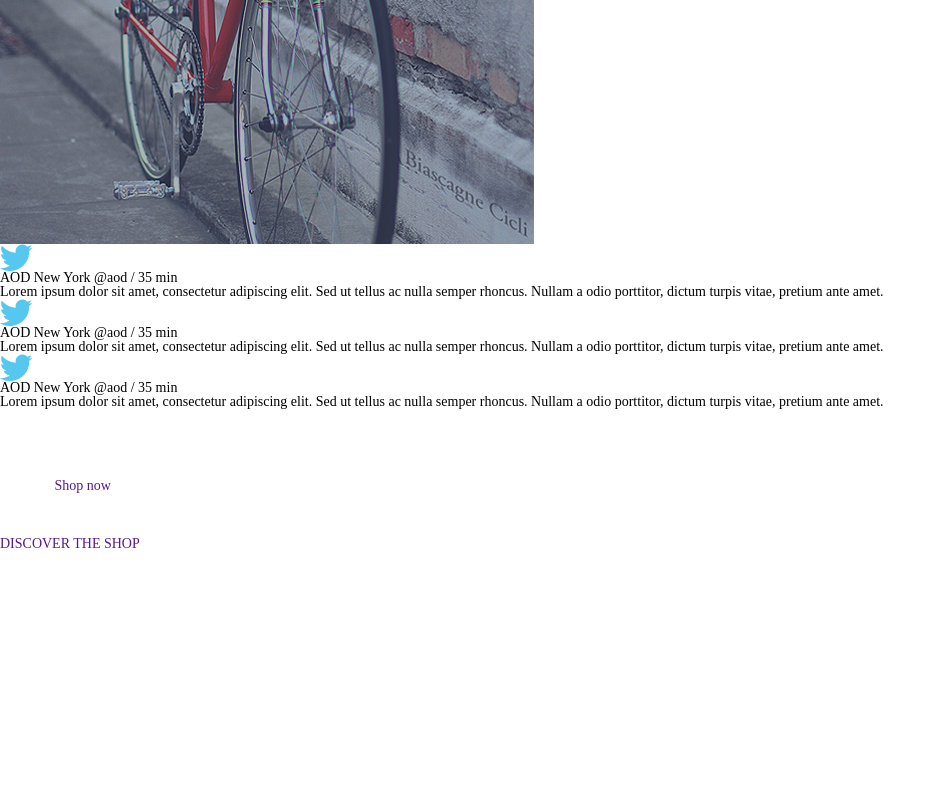
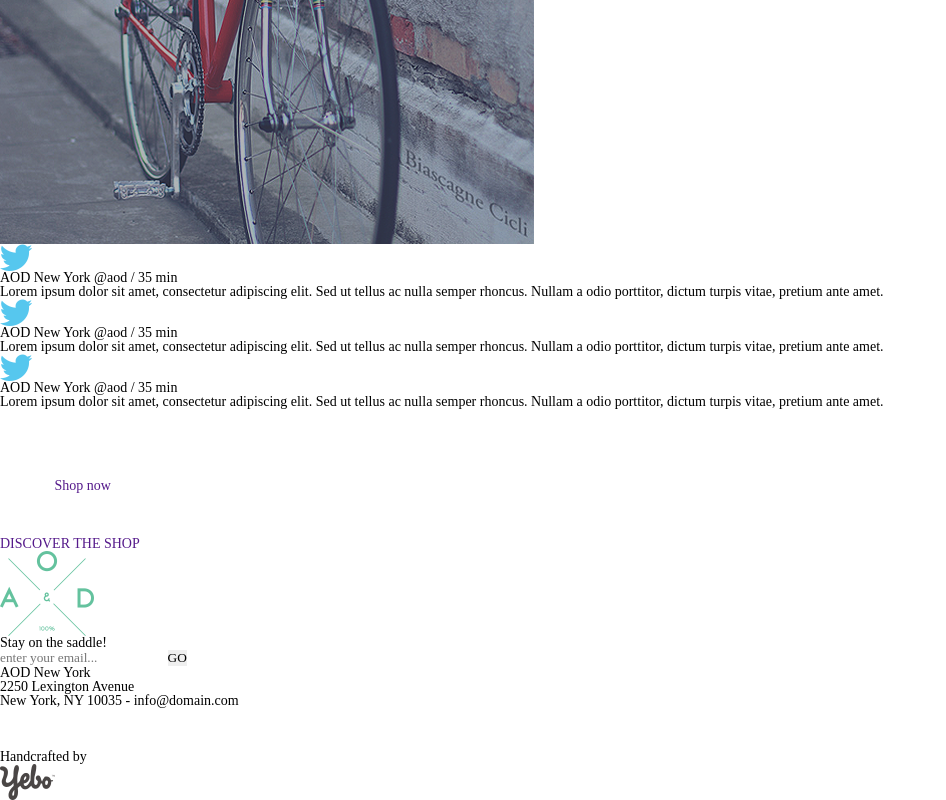
Before and after one commit to VladBondIt/BykesPracticGrid, a plain HTML site: page index.html in a window 1280 px wide. Shown: the part 4319-5119 px from the top of the page, without its empty margins (0-946 px from the left). Before the commit the page ends 4870 px from the top, so only its background shows below. Drawn offline with Linux system fonts and the light colour scheme.

Commit message:
html_done

```diff
--- a/index.html
+++ b/index.html
@@ -206,8 +206,41 @@
                     <a href="" class="shop__btn">DISCOVER THE SHOP</a>
                 </div>
             </section>
+            <section class="contact">
+                <div class="contact__logo">
+                    <img src="img/logo.png" alt="">
+                </div>
+                <div class="contact__text">
+                    <p>Stay on the saddle!</p>
+                </div>
+                <form action="#" method="get">
+                    <input type="email" name="email" id="email" placeholder="enter your email...">
+                    <button type="submit">GO</button>
+                </form>
+
+            </section>
+
         </div>
-
+        <div class="footer">
+            <div class="footer__row">
+                <div class="footer__column">
+                    <ul class="footer__info">
+                        <li>AOD New York</li>
+                        <li>2250 Lexington Avenue </li>
+                        <li>New York, NY 10035 - info@domain.com</li>
+                    </ul>
+                    <ul class="footer__icons">
+                        <li><a href="" class="footer__link"><img src="" alt=""></a></li>
+                        <li><a href="" class="footer__link"><img src="" alt=""></a></li>
+                        <li><a href="" class="footer__link"><img src="" alt=""></a></li>
+                    </ul>
+                    <div class="footer__label">
+                        <span>Handcrafted by</span>
+                        <div class="footer__logo"><img src="img/icons/footer_logo.png" alt=""></div>
+                    </div>
+                </div>
+            </div>
+        </div>
     </div>
 
     <script src="js/script.js"></script>
```
Also changed, not shown: img/bgshop_6.png (added), img/icons/footer_icon_1.svg (added), img/icons/footer_icon_2.svg (added), img/icons/footer_icon_3.svg (added), img/icons/footer_logo.png (added).
